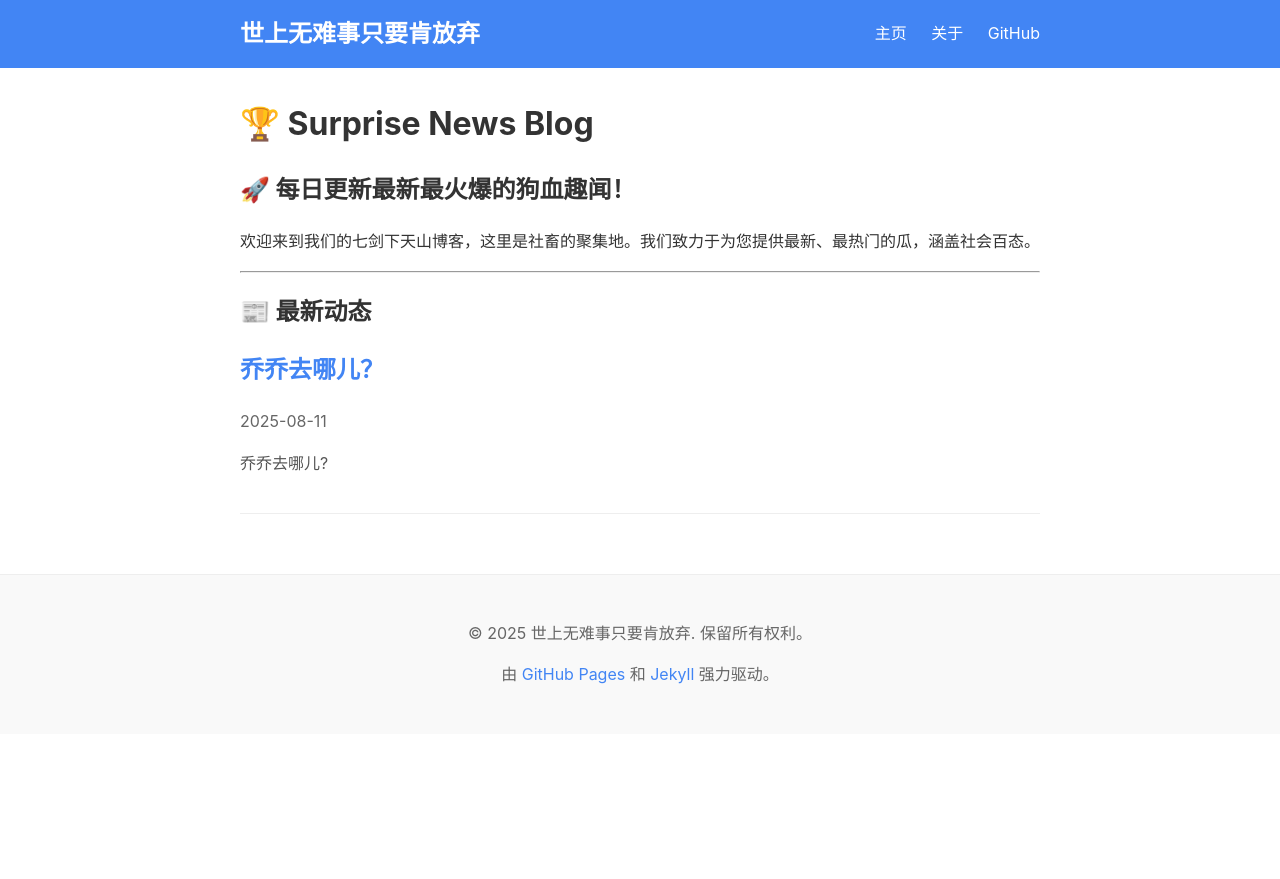
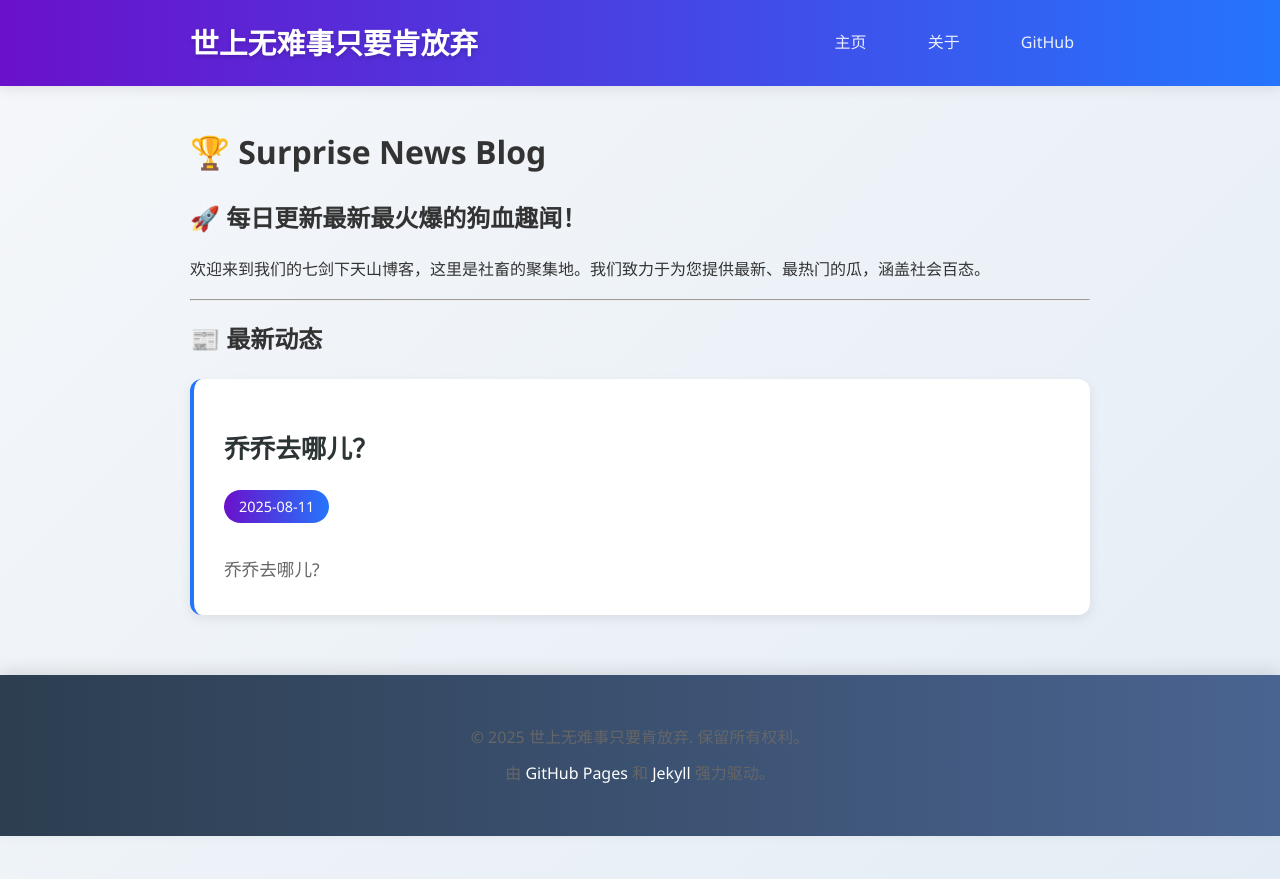
Before and after one commit to SevenSwordsAlliance/SevenSwordsAlliance.github.io, a Jekyll site: the page built from docs/index.md, in a window 1280 px wide. Shown: the top 879 px of the page. Built offline with Jekyll 4.4.1, drawn with Linux system fonts in a browser that asks for light colours.

Commit message:
GoGoGo,出发喽

```diff
--- a/docs/assets/css/style.css
+++ b/docs/assets/css/style.css
@@ -1,47 +1,124 @@
 /* 基本样式 */
+:root {
+  --primary-color: #6a11cb;
+  --secondary-color: #2575fc;
+  --accent-color: #ff6b6b;
+  --dark-color: #2d3436;
+  --light-color: #f7f9fc;
+  --text-color: #333;
+  --text-light: #666;
+  --border-color: #e0e6ed;
+  --shadow: 0 4px 12px rgba(0, 0, 0, 0.08);
+  --shadow-hover: 0 8px 24px rgba(0, 0, 0, 0.12);
+  --transition: all 0.3s ease;
+}
+
 body {
-  font-family: -apple-system, BlinkMacSystemFont, "Segoe UI", Roboto, Helvetica, Arial, sans-serif;
+  font-family: 'Segoe UI', Roboto, 'Helvetica Neue', Arial, sans-serif;
   line-height: 1.6;
-  color: #333;
-  background-color: #fff;
+  color: var(--text-color);
+  background: linear-gradient(135deg, #f5f7fa 0%, #e4edf5 100%);
   margin: 0;
   padding: 0;
+  min-height: 100vh;
 }
 
 .container {
-  max-width: 800px;
+  max-width: 900px;
   margin: 0 auto;
-  padding: 0 15px;
+  padding: 0 20px;
 }
 
 /* 页眉样式 */
 .site-header {
-  background-color: #4285f4;
-  padding: 15px 0;
-  margin-bottom: 30px;
+  background: linear-gradient(90deg, var(--primary-color) 0%, var(--secondary-color) 100%);
+  padding: 20px 0;
+  margin-bottom: 40px;
+  box-shadow: var(--shadow);
+  position: sticky;
+  top: 0;
+  z-index: 100;
 }
 
 .site-header .container {
   display: flex;
   justify-content: space-between;
   align-items: center;
+  flex-wrap: wrap;
 }
 
 .site-title a {
-  color: #fff;
-  font-size: 1.5rem;
-  font-weight: 600;
+  color: white;
+  font-size: 1.8rem;
+  font-weight: 700;
   text-decoration: none;
+  transition: var(--transition);
+  text-shadow: 0 2px 4px rgba(0, 0, 0, 0.2);
+}
+
+.site-title a:hover {
+  transform: scale(1.05);
+  text-shadow: 0 4px 8px rgba(0, 0, 0, 0.3);
 }
 
 .site-nav a {
-  color: #fff;
-  margin-left: 20px;
+  color: rgba(255, 255, 255, 0.9);
+  margin-left: 25px;
   text-decoration: none;
+  font-weight: 500;
+  padding: 8px 16px;
+  border-radius: 30px;
+  transition: var(--transition);
+  position: relative;
+  overflow: hidden;
 }
 
 .site-nav a:hover {
-  text-decoration: underline;
+  background: rgba(255, 255, 255, 0.2);
+  transform: translateY(-2px);
+}
+
+.site-nav a::after {
+  content: '';
+  position: absolute;
+  bottom: 0;
+  left: 50%;
+  width: 0;
+  height: 2px;
+  background: white;
+  transition: var(--transition);
+  transform: translateX(-50%);
+}
+
+.site-nav a:hover::after {
+  width: 70%;
+}
+
+/* 主页特色区域 */
+.home-hero {
+  text-align: center;
+  padding: 40px 20px;
+  margin-bottom: 40px;
+  background: white;
+  border-radius: 15px;
+  box-shadow: var(--shadow);
+  animation: fadeInUp 0.8s ease;
+}
+
+.home-hero h1 {
+  font-size: 2.5rem;
+  margin-bottom: 15px;
+  color: var(--primary-color);
+  background: linear-gradient(90deg, var(--primary-color), var(--secondary-color));
+  -webkit-background-clip: text;
+  -webkit-text-fill-color: transparent;
+}
+
+.home-hero p {
+  font-size: 1.2rem;
+  color: var(--text-light);
+  max-width: 700px;
+  margin: 0 auto 25px;
 }
 
 /* 文章列表样式 */
@@ -51,53 +128,107 @@ body {
 }
 
 .post-list li {
+  background: white;
   margin-bottom: 30px;
-  padding-bottom: 20px;
-  border-bottom: 1px solid #eee;
+  padding: 30px;
+  border-radius: 12px;
+  box-shadow: var(--shadow);
+  transition: var(--transition);
+  animation: fadeIn 0.5s ease;
+  border-left: 4px solid var(--secondary-color);
+}
+
+.post-list li:hover {
+  transform: translateY(-5px);
+  box-shadow: var(--shadow-hover);
+  border-left-color: var(--accent-color);
 }
 
 .post-link {
-  color: #4285f4;
-  font-size: 1.5rem;
+  color: var(--dark-color);
+  font-size: 1.6rem;
   text-decoration: none;
+  font-weight: 700;
+  display: block;
+  margin-bottom: 15px;
+  transition: var(--transition);
 }
 
 .post-link:hover {
-  text-decoration: underline;
+  color: var(--secondary-color);
+  transform: translateX(5px);
 }
 
 .post-date {
-  display: block;
-  color: #666;
-  margin-bottom: 10px;
+  display: inline-block;
+  color: white;
+  background: linear-gradient(90deg, var(--primary-color), var(--secondary-color));
+  padding: 5px 15px;
+  border-radius: 20px;
+  font-size: 0.9rem;
+  font-weight: 500;
+  margin-bottom: 15px;
 }
 
 .post-excerpt {
-  color: #555;
+  color: var(--text-light);
+  font-size: 1.1rem;
+  line-height: 1.7;
+  margin-bottom: 0;
 }
 
 /* 文章样式 */
+.post {
+  background: white;
+  padding: 40px;
+  border-radius: 15px;
+  box-shadow: var(--shadow);
+  margin-bottom: 40px;
+  animation: fadeIn 0.8s ease;
+}
+
 .post-title {
-  margin-bottom: 5px;
-  color: #333;
+  margin-top: 0;
+  margin-bottom: 20px;
+  color: var(--dark-color);
+  font-size: 2.2rem;
+  text-align: center;
+  background: linear-gradient(90deg, var(--primary-color), var(--secondary-color));
+  -webkit-background-clip: text;
+  -webkit-text-fill-color: transparent;
 }
 
 .post-meta {
-  color: #666;
-  margin-bottom: 20px;
+  text-align: center;
+  color: var(--text-light);
+  margin-bottom: 30px;
+  padding-bottom: 20px;
+  border-bottom: 1px solid var(--border-color);
+  font-size: 1.1rem;
 }
 
 .post-content {
   margin-bottom: 30px;
+  font-size: 1.1rem;
+  line-height: 1.8;
 }
 
 .post-content h2 {
-  margin-top: 30px;
-  color: #444;
+  margin-top: 40px;
+  color: var(--primary-color);
+  padding-bottom: 10px;
+  border-bottom: 2px solid var(--border-color);
 }
 
 .post-content p {
-  margin-bottom: 20px;
+  margin-bottom: 25px;
+}
+
+.post-content img {
+  max-width: 100%;
+  border-radius: 10px;
+  box-shadow: var(--shadow);
+  margin: 20px 0;
 }
 
 .post-navigation {
@@ -105,24 +236,140 @@ body {
   justify-content: space-between;
   margin-top: 40px;
   padding-top: 20px;
-  border-top: 1px solid #eee;
+  border-top: 1px solid var(--border-color);
+}
+
+.post-navigation a {
+  color: var(--secondary-color);
+  text-decoration: none;
+  padding: 10px 20px;
+  border-radius: 8px;
+  background: white;
+  box-shadow: var(--shadow);
+  transition: var(--transition);
+  font-weight: 500;
+}
+
+.post-navigation a:hover {
+  background: linear-gradient(90deg, var(--primary-color), var(--secondary-color));
+  color: white;
+  transform: translateY(-3px);
+  box-shadow: var(--shadow-hover);
 }
 
 /* 页脚样式 */
 .site-footer {
-  padding: 30px 0;
+  padding: 40px 0;
   margin-top: 60px;
-  color: #666;
-  background-color: #f9f9f9;
-  border-top: 1px solid #eee;
+  color: var(--text-light);
+  background: linear-gradient(90deg, #2c3e50 0%, #4a6491 100%);
   text-align: center;
+  box-shadow: 0 -5px 15px rgba(0, 0, 0, 0.1);
+}
+
+.site-footer p {
+  margin: 10px 0;
 }
 
 .site-footer a {
-  color: #4285f4;
+  color: white;
   text-decoration: none;
+  transition: var(--transition);
+  font-weight: 500;
 }
 
 .site-footer a:hover {
+  color: #64b5f6;
   text-decoration: underline;
 }
+
+/* 动画效果 */
+@keyframes fadeIn {
+  from {
+    opacity: 0;
+  }
+  to {
+    opacity: 1;
+  }
+}
+
+@keyframes fadeInUp {
+  from {
+    opacity: 0;
+    transform: translateY(30px);
+  }
+  to {
+    opacity: 1;
+    transform: translateY(0);
+  }
+}
+
+/* 响应式设计 */
+@media (max-width: 768px) {
+  .site-header .container {
+    flex-direction: column;
+    text-align: center;
+  }
+
+  .site-nav {
+    margin-top: 15px;
+  }
+
+  .site-nav a {
+    margin: 0 10px;
+    font-size: 0.9rem;
+    padding: 6px 12px;
+  }
+
+  .post {
+    padding: 25px 20px;
+  }
+
+  .post-title {
+    font-size: 1.8rem;
+  }
+
+  .post-link {
+    font-size: 1.3rem;
+  }
+
+  .post-list li {
+    padding: 20px;
+  }
+
+  .home-hero h1 {
+    font-size: 2rem;
+  }
+
+  .home-hero p {
+    font-size: 1rem;
+  }
+}
+
+@media (max-width: 480px) {
+  .container {
+    padding: 0 15px;
+  }
+
+  .site-title a {
+    font-size: 1.5rem;
+  }
+
+  .site-nav a {
+    margin: 0 5px;
+    font-size: 0.8rem;
+    padding: 5px 8px;
+  }
+
+  .post {
+    padding: 20px 15px;
+  }
+
+  .post-title {
+    font-size: 1.5rem;
+  }
+
+  .post-link {
+    font-size: 1.2rem;
+  }
+}
```
